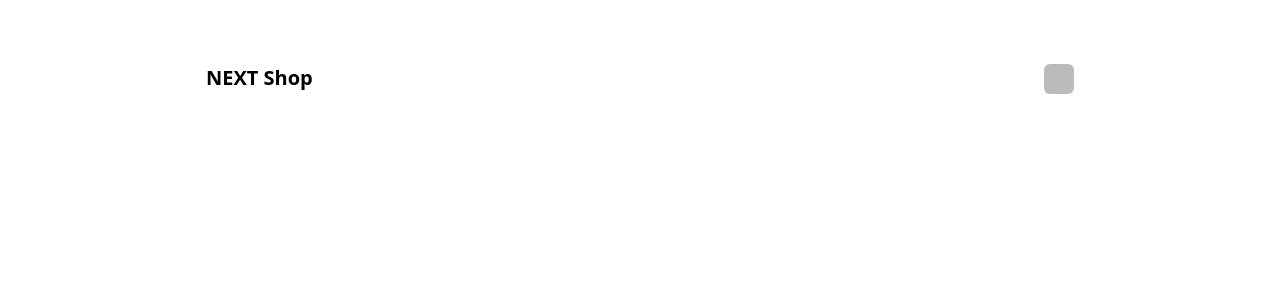
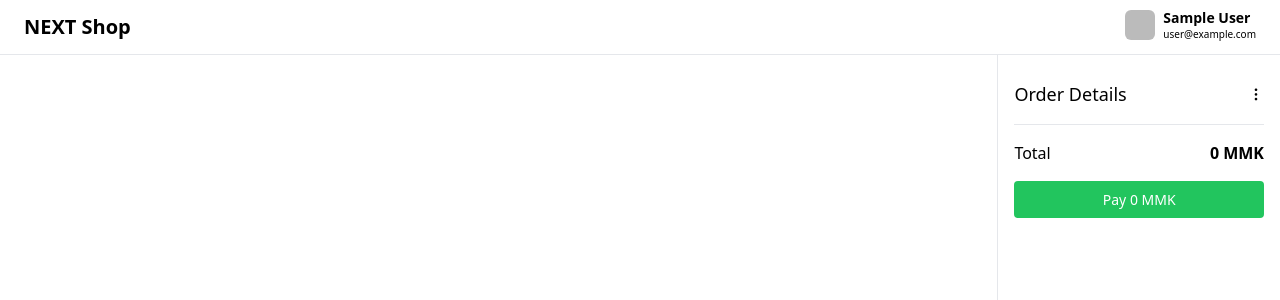
Before and after one commit to kaungmyathein12/Next-Shop, a Next.js app: page / in a window 1280 px wide. Shown: the top 300 px of the page. Built offline with nearby package versions, Linux system fonts and the light colour scheme; no server answers; sample sign-in values are in the browser's storage.

Commit message:
add layout

```diff
--- /dev/null
+++ b/components/NavBar.tsx
@@ -0,0 +1,54 @@
+import React, { useState } from "react";
+import { signOut, useSession } from "next-auth/react";
+import Image from "next/image";
+import Ripples from "react-ripples";
+
+const NavBar = () => {
+  const { data: session } = useSession();
+  const [showMenu, setShowMenu] = useState<boolean>(false);
+
+  return (
+    <nav className="fixed w-full bg-white flex flex-row justify-between items-center border-b px-6 py-[10px] space-x-4 flex-shrink-0">
+      <h3 className="text-xl font-semibold">NEXT Shop</h3>
+      <div className="grow"></div>
+      <div
+        className="relative cursor-pointer flex flex-row justify-start items-start space-x-2"
+        onBlur={() =>
+          setTimeout(() => {
+            setShowMenu(false);
+          }, 300)
+        }
+        tabIndex={0}
+      >
+        <Image
+          src={session?.user?.image as string}
+          alt={session?.user?.name as string}
+          width={30}
+          height={30}
+          onClick={() => setShowMenu(!showMenu)}
+          className="rounded-md"
+        />
+        <div>
+          <h4 className="text-sm font-semibold -mb-[8px] -mt-[2px]">
+            {session?.user?.name}
+          </h4>
+          <span className="text-[10px]">{session?.user?.email}</span>
+        </div>
+        {showMenu && (
+          <div className="absolute top-[120%] w-[77.5px] right-0 border">
+            <Ripples>
+              <button
+                className="text-sm bg-[#ededed] px-3 py-1 rounded-md"
+                onClick={() => signOut()}
+              >
+                Log Out
+              </button>
+            </Ripples>
+          </div>
+        )}
+      </div>
+    </nav>
+  );
+};
+
+export default NavBar;
--- a/pages/_app.tsx
+++ b/pages/_app.tsx
@@ -2,12 +2,14 @@
 import "../styles/globals.css";
 import type { AppProps } from "next/app";
 import "remixicon/fonts/remixicon.css";
+import NavBar from "../components/NavBar";
 export default function App({
   Component,
   pageProps: { session, ...pageProps },
 }: AppProps) {
   return (
     <SessionProvider session={session}>
+      <NavBar />
       <Component {...pageProps} />
     </SessionProvider>
   );
--- a/pages/index.tsx
+++ b/pages/index.tsx
@@ -1,47 +1,23 @@
-import { getSession, signOut, useSession } from "next-auth/react";
-import Image from "next/image";
-import { useState } from "react";
-import Ripples from "react-ripples";
+import { getSession } from "next-auth/react";
 
 export default function Home() {
-  const { data: session } = useSession();
-  const [showMenu, setShowMenu] = useState<boolean>(false);
   return (
-    <div>
-      <div className="w-[900px] mx-auto mt-16">
-        <nav className="px-4 flex flex-row justify-between items-start">
-          <h3 className="text-xl font-semibold">NEXT Shop</h3>
-          <div
-            className="w-[30px] h-[30px] relative cursor-pointer"
-            onBlur={() =>
-              setTimeout(() => {
-                setShowMenu(false);
-              }, 300)
-            }
-            tabIndex={0}
-          >
-            <Image
-              src={session?.user?.image as string}
-              alt={session?.user?.name as string}
-              width={30}
-              height={30}
-              onClick={() => setShowMenu(!showMenu)}
-              className="rounded-md"
-            />
-            {showMenu && (
-              <div className="absolute top-[120%] w-[77.5px] right-0 border">
-                <Ripples>
-                  <button
-                    className="text-sm bg-[#ededed] px-3 py-1 rounded-md"
-                    onClick={() => signOut()}
-                  >
-                    Log Out
-                  </button>
-                </Ripples>
-              </div>
-            )}
-          </div>
-        </nav>
+    <div className="mx-auto flex flex-row justify-start items-start flex-shrink-0">
+      <div className="border-r w-[78%] flex-shrink-0 h-screen">
+
+      </div>
+      <div className="grow flex-shrink-0 px-4">
+        <div className="flex flex-row justify-between items-center mt-[80px] ">
+          <h4 className="text-lg font-medium">Order Details</h4>
+          <i className="ri-more-2-fill"></i>
+        </div>
+        <div className="border-t flex flex-row justify-between items-center mt-4 pt-4">
+          <h5 className=" font-medium">Total</h5>
+          <span className=" font-bold">0 MMK</span>
+        </div>
+        <button className="mt-4 bg-green-500 w-full text-center text-white text-[14px] rounded py-2">
+          Pay 0 MMK
+        </button>
       </div>
     </div>
   );
```
